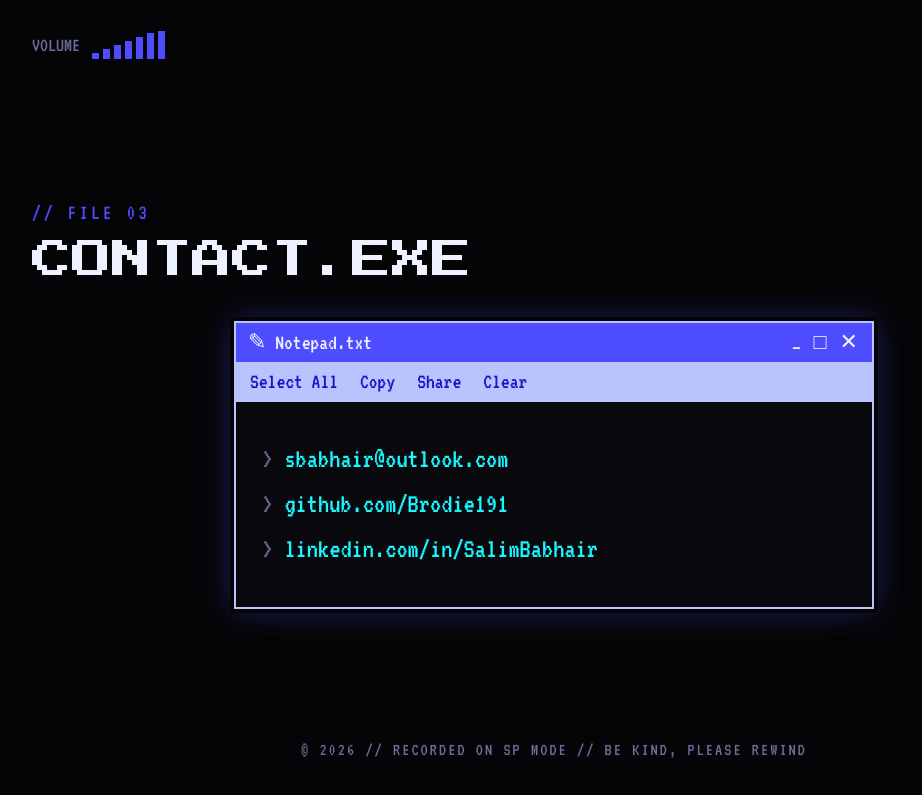
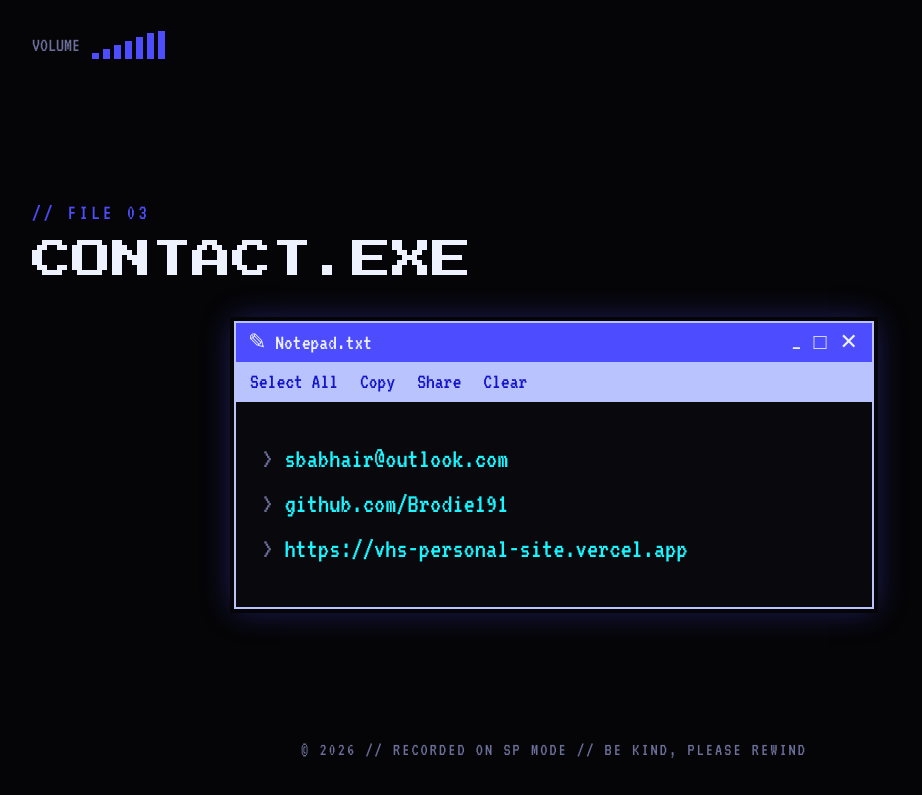
Before and after one commit to Brodie191/VHSPersonalSite, a Next.js app: page / in a window 1280 px wide. Shown: the part 3017-3812 px from the top of the page, without its empty margins (86-1008 px from the left). Built offline with nearby package versions, Linux system fonts and the light colour scheme.

Commit message:
Contacts update

```diff
--- a/components/Contact.tsx
+++ b/components/Contact.tsx
@@ -20,8 +20,8 @@ export default function Contact() {
           <a href="https://github.com/Brodie191" target="_blank" rel="noopener noreferrer">
             github.com/Brodie191
           </a>
-          <a href="linkedin.com/in/salim-b-685613211" target="_blank" rel="noopener noreferrer">
-            linkedin.com/in/SalimBabhair
+          <a href="https://linkedin.com/in/SalimBabhair" target="_blank" rel="noopener noreferrer">
+            https://vhs-personal-site.vercel.app
           </a>
         </div>
       </div>
```
